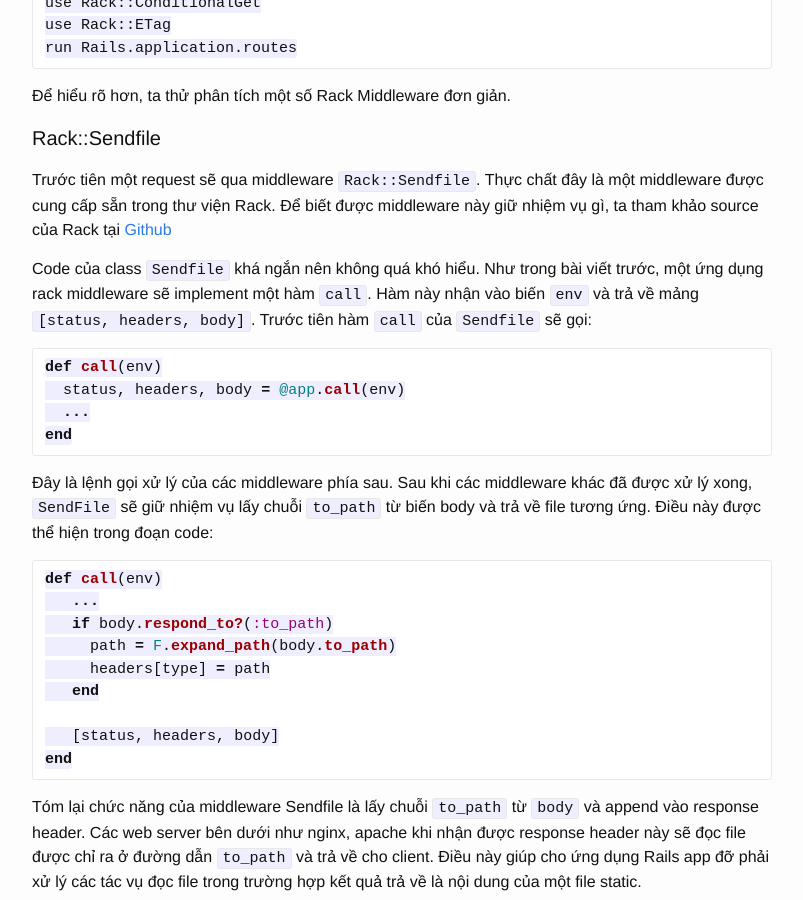
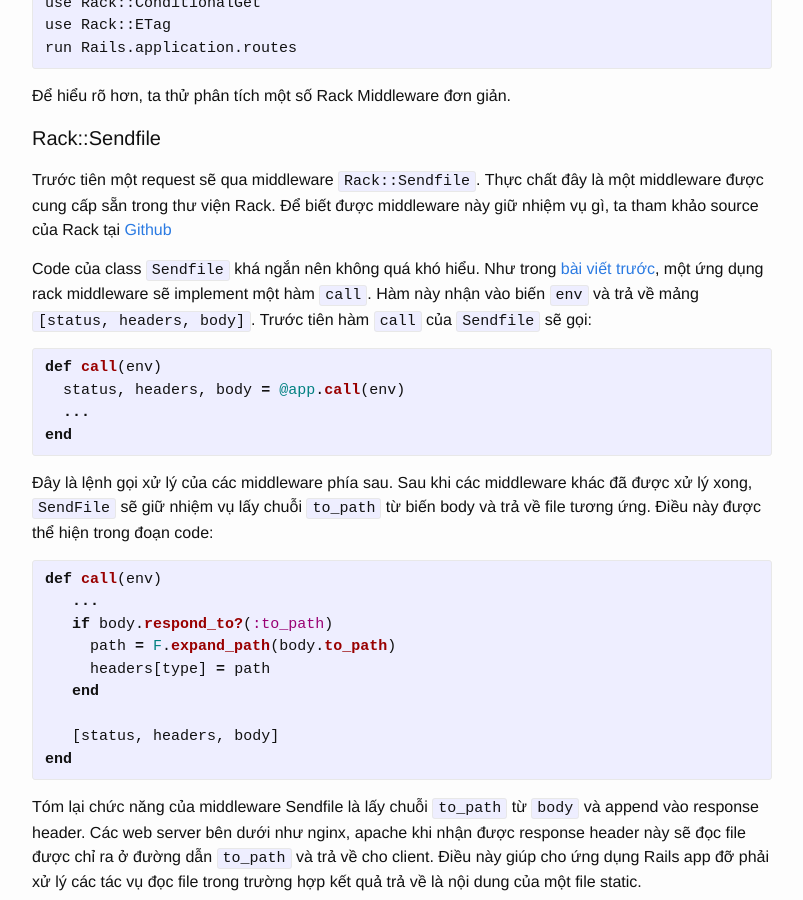
Before and after one commit to zinh/zinh.github.io, a Jekyll site: the page built from _posts/2014-11-07-rack-va-rails.markdown, in a window 1280 px wide and 900 px high, scrolled down 884 px. Shown: the whole window, without its empty margins (238-1041 px from the left). Built offline with Jekyll 4.4.1, drawn with Linux system fonts in a browser that asks for light colours.

Commit message:
Update 2014-11-07-rack-va-rails.markdown

````diff
--- a/_posts/2014-11-07-rack-va-rails.markdown
+++ b/_posts/2014-11-07-rack-va-rails.markdown
@@ -8,9 +8,9 @@
 
 Tiếp theo [bài viết trước](http://zinh.github.io/ruby/2014/10/16/gioi-thieu-ruby-rack.html), trong bài này mình sẽ đi sâu vào phân tích ứng dụng của Rack với framework Rails.
 
-Như chúng ta đã biết, Rails là một framework sử dụng Rack middleware. Một request để đến được controller, model, view đã qua xử lý của rất nhiều Rack Middleware. Theo [document](http://guides.rubyonrails.org/rails_on_rack.html#inspecting-middleware-stack) của Rails, mặc định, các Rack Middleware sau được sử dụng để xử lý request:
+Như chúng ta đã biết, Rails là một framework sử dụng Rack middleware. Một request để đến được controller, model, view đã qua xử lý của rất nhiều Rack Middleware. Theo [document](http://guides.rubyonrails.org/rails_on_rack.html#inspecting-middleware-stack){:target="_blank"}{:rel="nofollow"} của Rails, mặc định, các Rack Middleware sau được sử dụng để xử lý request:
 
-```bash
+{% highlight bash %}
 $ bin/rake middleware
 
 use Rack::Sendfile
@@ -37,26 +37,26 @@
 use Rack::ConditionalGet
 use Rack::ETag
 run Rails.application.routes
-```
+{% endhighlight %}
 
 Để hiểu rõ hơn, ta thử phân tích một số Rack Middleware đơn giản.
 
 #### Rack::Sendfile
 
-Trước tiên một request sẽ qua middleware `Rack::Sendfile`. Thực chất đây là một middleware được cung cấp sẵn trong thư viện Rack. Để biết được middleware này giữ nhiệm vụ gì, ta tham khảo source của Rack tại [Github]( https://github.com/rack/rack/blob/master/lib/rack/sendfile.rb)
+Trước tiên một request sẽ qua middleware `Rack::Sendfile`. Thực chất đây là một middleware được cung cấp sẵn trong thư viện Rack. Để biết được middleware này giữ nhiệm vụ gì, ta tham khảo source của Rack tại [Github]( https://github.com/rack/rack/blob/master/lib/rack/sendfile.rb){:target="_blank"}{:rel="nofollow"}
 
-Code của class `Sendfile` khá ngắn nên không quá khó hiểu. Như trong bài viết trước, một ứng dụng rack middleware sẽ implement một hàm `call`. Hàm này nhận vào biến `env` và trả về mảng `[status, headers, body]`. Trước tiên hàm `call` của `Sendfile` sẽ gọi:
+Code của class `Sendfile` khá ngắn nên không quá khó hiểu. Như trong [bài viết trước](http://zinh.github.io/ruby/2014/10/16/gioi-thieu-ruby-rack.html), một ứng dụng rack middleware sẽ implement một hàm `call`. Hàm này nhận vào biến `env` và trả về mảng `[status, headers, body]`. Trước tiên hàm `call` của `Sendfile` sẽ gọi:
 
-```ruby
+{% highlight ruby %}
 def call(env)
   status, headers, body = @app.call(env)
   ...
 end
-```
+{% endhighlight %}
 
 Đây là lệnh gọi xử lý của các middleware phía sau. Sau khi các middleware khác đã được xử lý xong, `SendFile` sẽ giữ nhiệm vụ lấy chuỗi `to_path` từ biến body và trả về file tương ứng. Điều này được thể hiện trong đoạn code:
 
-```ruby
+{% highlight ruby %}
 def call(env)
    ...
    if body.respond_to?(:to_path)
@@ -66,15 +66,15 @@
 
    [status, headers, body]
 end
-```
+{% endhighlight %}
 
 Tóm lại chức năng của middleware Sendfile là lấy chuỗi `to_path` từ `body` và append vào response header. Các web server bên dưới như nginx, apache khi nhận được response header này sẽ đọc file được chỉ ra ở đường dẫn `to_path` và trả về cho client. Điều này giúp cho ứng dụng Rails app đỡ phải xử lý các tác vụ đọc file trong trường hợp kết quả trả về là nội dung của một file static.
 
 #### ActionDispatch::Static
 
-Code của class static tham khảo tại [Github](https://github.com/rails/rails/blob/master/actionpack/lib/action_dispatch/middleware/static.rb#L97)
+Code của class static tham khảo tại [Github](https://github.com/rails/rails/blob/master/actionpack/lib/action_dispatch/middleware/static.rb#L97){:target="_blank"}{:rel="nofollow"}
 
-```ruby
+{% highlight ruby %}
 def call(env)
   case env['REQUEST_METHOD']
   when 'GET', 'HEAD'
@@ -86,21 +86,21 @@
   end
   @app.call(env)
 end
-```
+{% endhighlight %}
 
 Ta thấy chức năng của middleware này rất đơn giản, nếu biến request header có biến `PATH_INFO`, middleware này sẽ đọc file được chỉ ra ở biến `PATH_INFO` trong thư mục root(thông thường là thư mục `public`) và trả về cho client. Nếu không tìm thấy file hoặc không có header `PATH_INFO` request sẽ được forward đến các middleware phía sau để xử lý tiếp.
 
 
 #### ActionDispatch::RequestId
 
-Sau khi đi qua 2 middleware khác(`Rack::Lock` và `Cache`), đến lược class `RequestId` được gọi. [Github](https://github.com/rails/rails/blob/master/actionpack/lib/action_dispatch/middleware/request_id.rb)
+Sau khi đi qua 2 middleware khác(`Rack::Lock` và `Cache`), đến lược class `RequestId` được gọi. [Github](https://github.com/rails/rails/blob/master/actionpack/lib/action_dispatch/middleware/request_id.rb){:target="_blank"}{:rel="nofollow"}
 
-```ruby
+{% highlight ruby %}
 def call(env)
   env["action_dispatch.request_id"] = external_request_id(env) || internal_request_id
   @app.call(env).tap { |_status, headers, _body| headers["X-Request-Id"] = env["action_dispatch.request_id"] }
 end
-```
+{% endhighlight %}
 
 Middleware này có giữ nhiệm vụ set header `X-Request-Id`, header này được sinh ngẫu nhiên(sử dụng class `SecureRandom`)
 
@@ -116,7 +116,7 @@
 
 Chính cấu trúc module của Rack middleware giúp ta dễ dàng thêm hoặc bớt một middleware bất kỳ. Chẳng hạn, muốn thêm một middleware ta config trong file `application.rb`:
 
-```ruby
+{% highlight ruby %}
 # config/application.rb
 # chèn middleware vào cuối middleware stack
 config.middleware.use(new_middleware, args)
@@ -126,16 +126,17 @@
 
 # chèn middleware vào sau một middleware có sẵn
 config.middleware.insert_after(existing_middleware, new_middleware, args)
-```
+{% endhighlight %}
 
 Hoặc để xóa một middleware có sẵn ta config như sau(cũng trong file `application.rb`)
-```ruby
+
+{% highlight ruby %}
 # config/application.rb
 config.middleware.delete "Rack::Lock"
-```
+{% endhighlight %}
 
 Để hiểu chi tiết hơn về các middleware khác, ta có thể tham khảo ở các địa chỉ sau:
 
-[Rails guide](http://guides.rubyonrails.org/rails_on_rack.html#internal-middleware-stack)
+[Rails guide](http://guides.rubyonrails.org/rails_on_rack.html#internal-middleware-stack){:target="_blank"}{:rel="nofollow"}
 
-[Rails source code](https://github.com/rails/rails)
+[Rails source code](https://github.com/rails/rails){:target="_blank"}{:rel="nofollow"}
````
